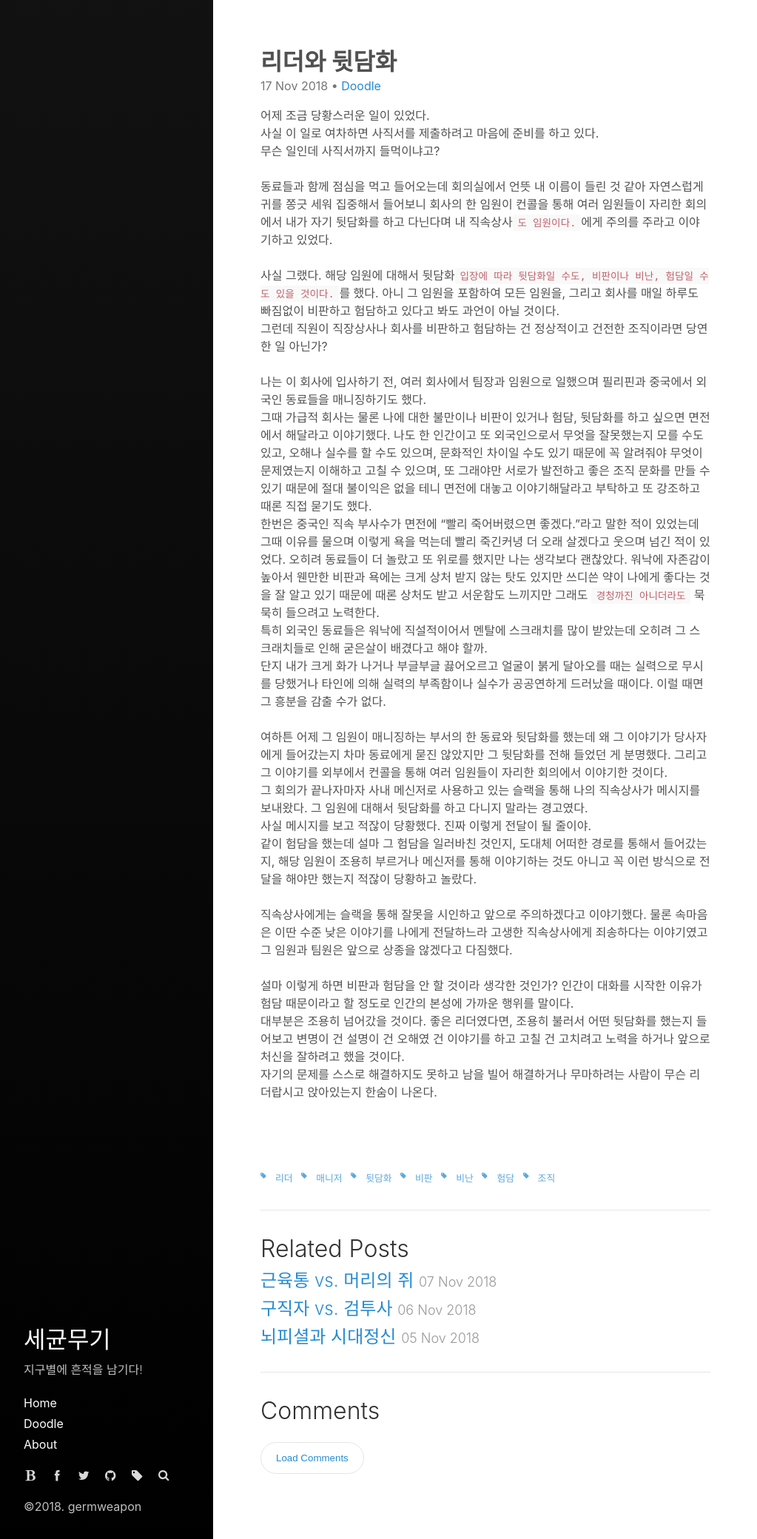
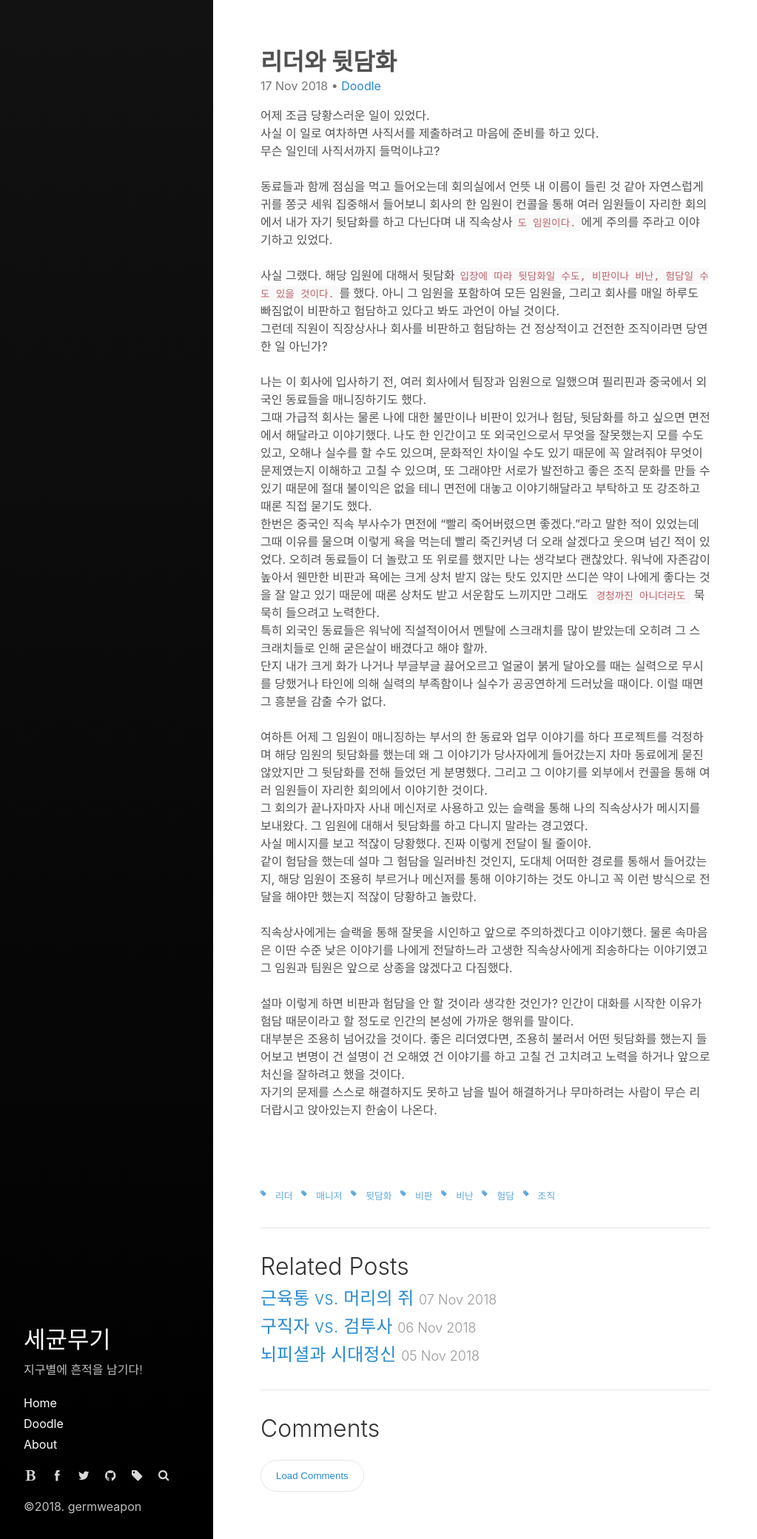
Before and after one commit to germweapon/germweapon.github.io, a Jekyll site: the page built from _posts/2018-11-17-리더와-뒷담화.md, in a window 1280 px wide. Shown: the whole page at 74% size, without its empty margins (0-1023 px from the left). Built offline with Jekyll 4.4.1, drawn with Linux system fonts in a browser that asks for light colours.

Commit message:
modified new post

```diff
--- a/_posts/2018-11-17-리더와-뒷담화.md
+++ b/_posts/2018-11-17-리더와-뒷담화.md
@@ -33,7 +33,7 @@ tags:
 특히 외국인 동료들은 워낙에 직설적이어서 멘탈에 스크래치를 많이 받았는데 오히려 그 스크래치들로 인해 굳은살이 배겼다고 해야 할까.<br/>
 단지 내가 크게 화가 나거나 부글부글 끓어오르고 얼굴이 붉게 달아오를 때는 실력으로 무시를 당했거나 타인에 의해 실력의 부족함이나 실수가 공공연하게 드러났을 때이다. 이럴 때면 그 흥분을 감출 수가 없다.<br/>
 <br/>
-여하튼 어제 그 임원이 매니징하는 부서의 한 동료와 뒷담화를 했는데 왜 그 이야기가 당사자에게 들어갔는지 차마 동료에게 묻진 않았지만 그 뒷담화를 전해 들었던 게 분명했다. 그리고 그 이야기를 외부에서 컨콜을 통해 여러 임원들이 자리한 회의에서 이야기한 것이다.<br/>
+여하튼 어제 그 임원이 매니징하는 부서의 한 동료와 업무 이야기를 하다 프로젝트를 걱정하며 해당 임원의 뒷담화를 했는데 왜 그 이야기가 당사자에게 들어갔는지 차마 동료에게 묻진 않았지만 그 뒷담화를 전해 들었던 게 분명했다. 그리고 그 이야기를 외부에서 컨콜을 통해 여러 임원들이 자리한 회의에서 이야기한 것이다.<br/>
 그 회의가 끝나자마자 사내 메신저로 사용하고 있는 슬랙을 통해 나의 직속상사가 메시지를 보내왔다. 그 임원에 대해서 뒷담화를 하고 다니지 말라는 경고였다.<br/>
 사실 메시지를 보고 적잖이 당황했다. 진짜 이렇게 전달이 될 줄이야.<br/>
 같이 험담을 했는데 설마 그 험담을 일러바친 것인지, 도대체 어떠한 경로를 통해서 들어갔는지, 해당 임원이 조용히 부르거나 메신저를 통해 이야기하는 것도 아니고 꼭 이런 방식으로 전달을 해야만 했는지 적잖이 당황하고 놀랐다.<br/>
```
